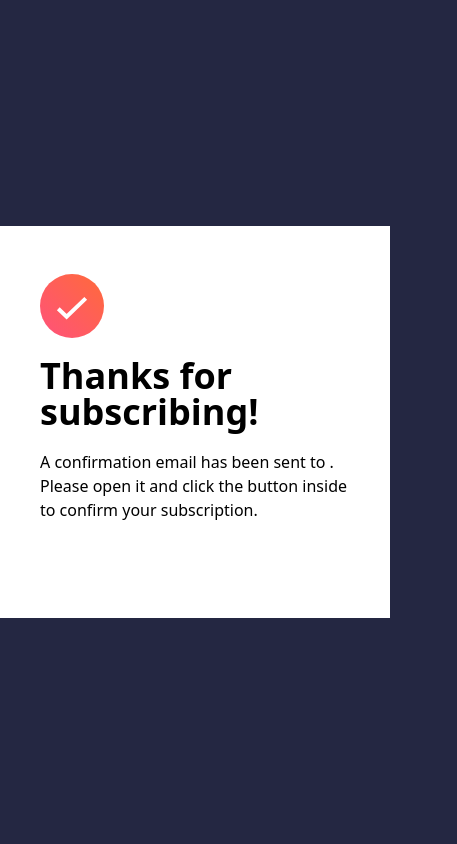
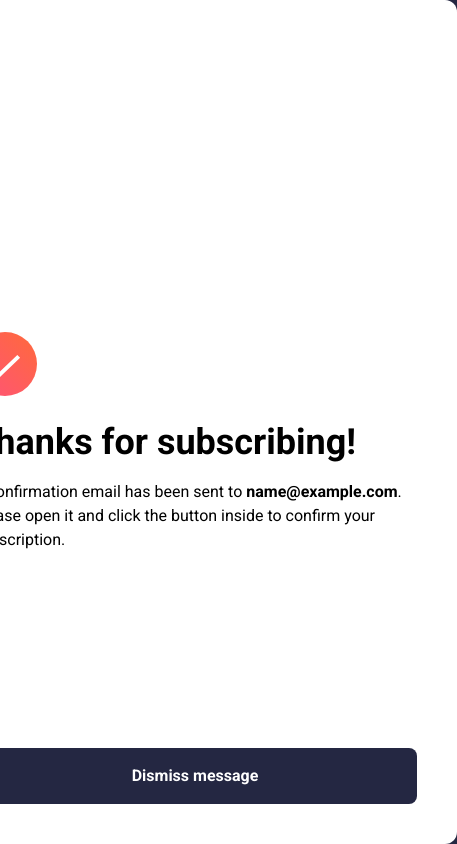
Before and after one commit to saranatour1/newsletter-sign-up-with-success-message-main, a Vue app: page / in a window 390 px wide. Both pictures are taken after typing "name@example.com" into the empty fields and a click on the button "Subscribe to monthly newsletter". Shown: the whole page, 457 px wide, since content can reach past the window. Built offline with nearby package versions, Linux system fonts and the light colour scheme.

Commit message:
style-updates

```diff
--- a/src/components/NewsLetter.vue
+++ b/src/components/NewsLetter.vue
@@ -36,21 +36,29 @@ const goToNextStep = () => {
   }
 }
 
+const refreshPage =()=>{
+  location.reload();
+}
+
 
 </script>
 <template>
   <div v-if="!nextStep"
-    class="w-[58.375rem] h-[40.063rem] flex flex-row-reverse items-center justify-around p-6 bg-white gap-x-16  rounded-[40px] max-md:h-screen md:w-full max-md:flex-col">
+    class="w-[58.375rem] h-[40.063rem] flex flex-row-reverse items-center
+    justify-around
+     p-6 bg-white gap-x-16  rounded-[40px] max-sm:h-screen max-sm:w-screen max-sm:flex-col max-sm:p-0 max-sm:gap-x-0
+      max-sm:justify-start max-sm:items-center
+     ">
 
-    <picture>
+    <picture class=" max-sm:mx-auto">
       <source srcset="/src/assets/illustration-sign-up-mobile.svg" media="(max-width: 600px)" />
-      <img src="/src/assets/illustration-sign-up-desktop.svg" alt="MDN" />
+      <img class=" max-sm:w-screen max-sm:p-0" src="/src/assets/illustration-sign-up-desktop.svg" alt="MDN" />
     </picture>
 
 
 
-    <div class=" p-5 inline-flex flex-col justify-around items-start">
-      <h1 class=" text-6xl text-gray-1000 font-roboto font-bold my-1 tracking-normal">Stay updated!</h1>
+    <div class=" p-5 inline-flex flex-col justify-around items-start max-sm:mx-auto max-sm:w-screen">
+      <h1 class=" text-6xl max-sm:text-4xl text-gray-1000 font-roboto font-bold my-1 tracking-normal">Stay updated!</h1>
       <p class="-tracking-tight my-2 font-roboto text-base line-clamp-2 font-normal">
         Join 60,000+ product managers receiving monthly updates on:
       </p>
@@ -75,7 +83,7 @@ const goToNextStep = () => {
             </div>
           </label>
           <input type="email" name="email" id="email" placeholder="email@company.com" @submit.prevent
-            class="bg-white indent-2 text-gray-970 h-12 w-full outline-none font-roboto rounded-lg p-0 border-gray-970  focus:border-black focus:outline-black"
+            class="bg-white indent-2 text-gray-970 h-12 w-full outline-none font-roboto rounded-lg p-0 border border-gray-970  focus:border-black focus:outline-black"
             :class="isValid ? 'bg-white' : ' border-red-tomato bg-red-tomato/25  focus:outline-red-tomato text-red-tomato'"
             @input="validateEmail(text)" v-model="text" />
         </div>
@@ -91,24 +99,24 @@ const goToNextStep = () => {
 
 
   <div v-if="nextStep"
-    class="flex justify-center items-center bg-white p-10 card lg:flex lg:justify-center lg:items-center">
-    <div class="container flex flex-col justify-around h-full">
-      <div class=" sm:mt-24 flex-grow">
+    class=" w-[32.75rem] h-[32.75rem] rounded-xl flex justify-center items-center bg-white p-10 card lg:flex lg:justify-center lg:items-center max-sm:h-screen">
+    <div class=" flex flex-col justify-around h-full items-center">
+      <div class=" max-sm:mt-24 flex-grow flex flex-col justify-center items-start">
         <img src="/src/assets/icon-success.svg" alt="success icon" class="my-2" />
-        <h1 class="my-5 text-4xl leading-none font-extrabold">
+        <h1 class="my-5 text-4xl leading-none font-extrabold font-roboto">
           Thanks for subscribing!
         </h1>
-        <p>
+        <p class=" font-roboto">
           A confirmation email has been sent to
-          <span class="font-extrabold">{{ emailVal }}</span>. Please open it
+          <span class="font-extrabold">{{ text }}</span>. Please open it
           and click the button inside to confirm your subscription.
         </p>
       </div>
-      <div>
-        <button id="dis" class="text-white text-center w-full py-2 px-2 rounded-lg my-2" @click="isValid = !isValid">
+
+        <button id="dis" class=" w-full h-14 bg-gray-1000 flex items-center justify-center text-white font-roboto font-bold rounded-lg mt-2 hover:bg" @click="refreshPage">
           Dismiss message
         </button>
-      </div>
+
     </div>
   </div>
 </template>
```
